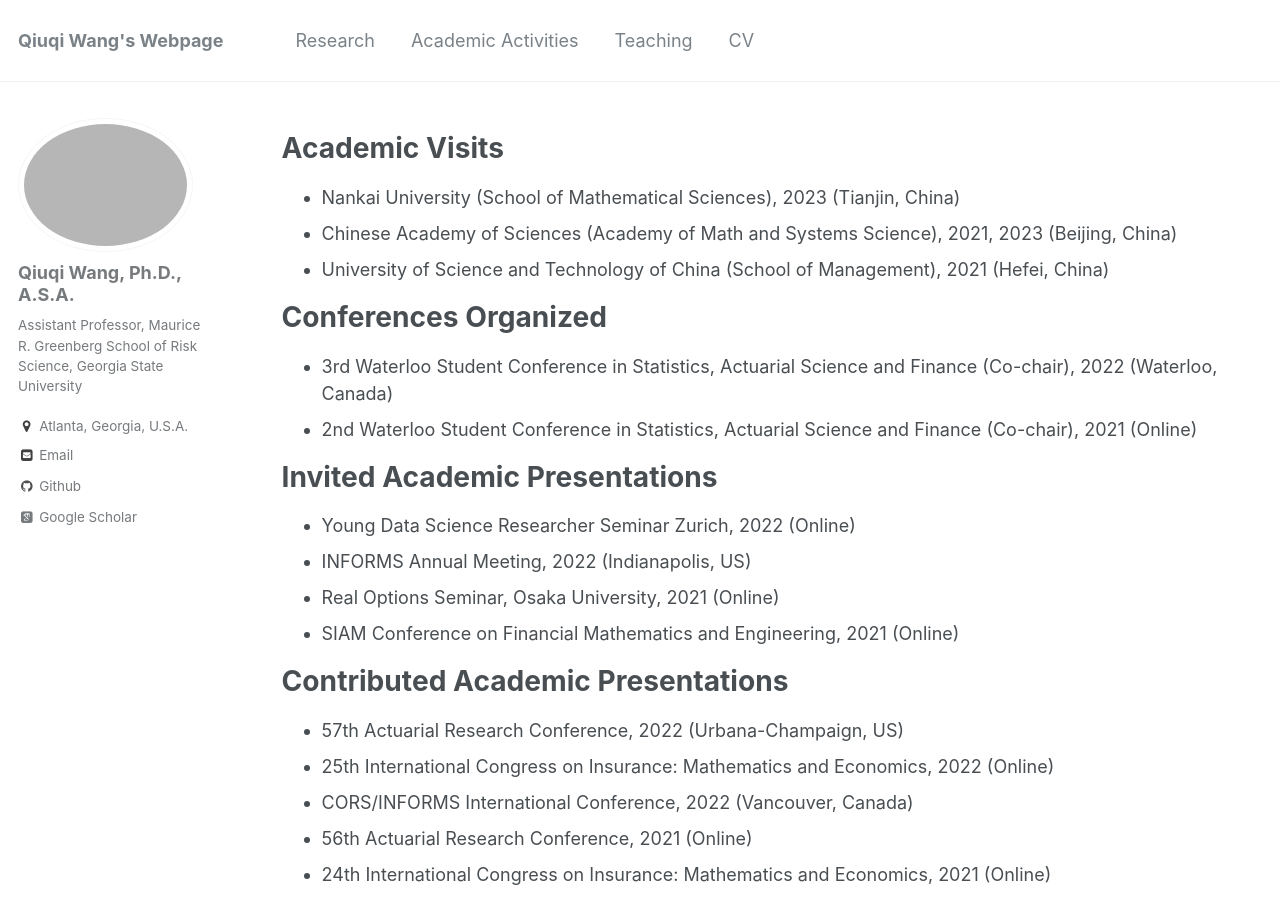
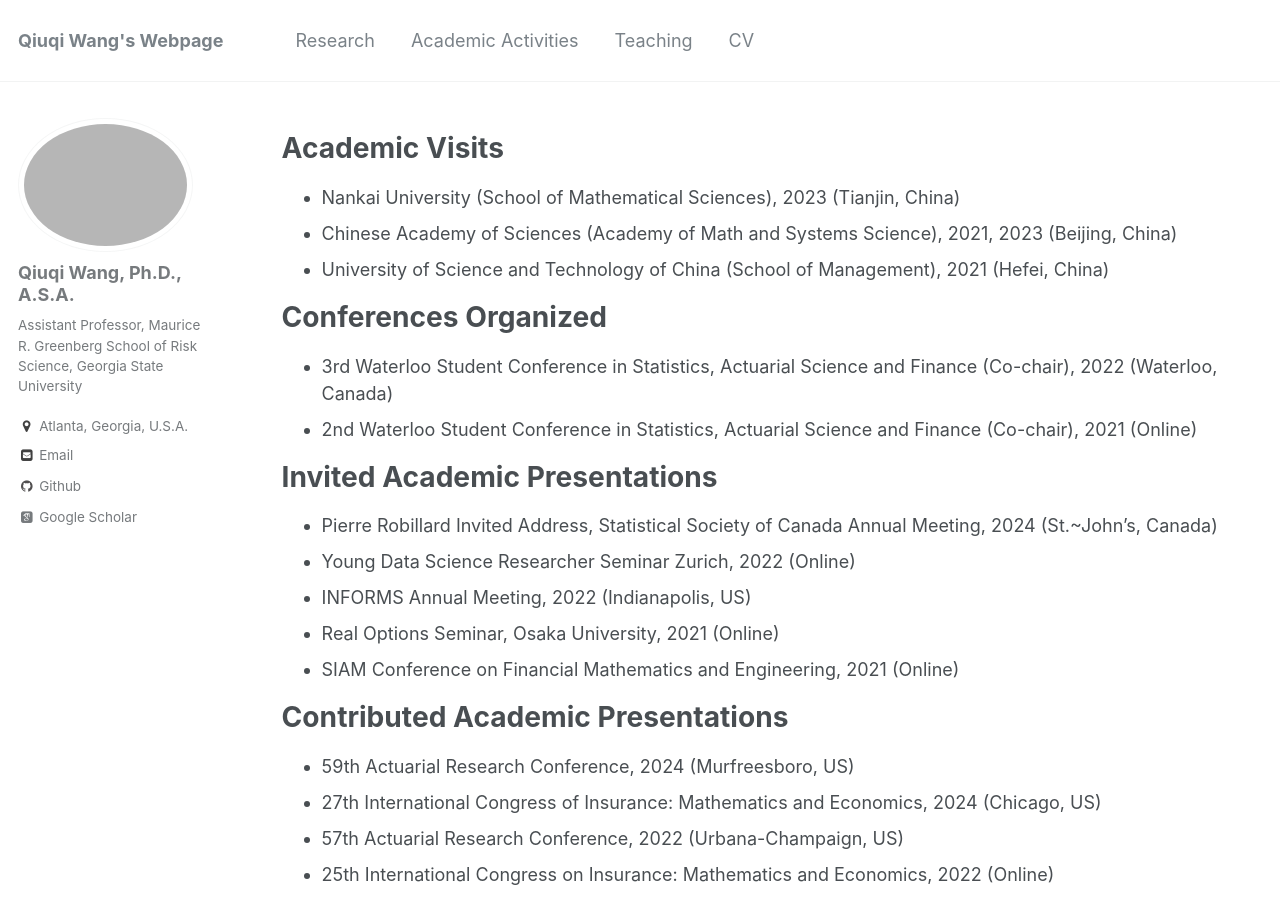
Before and after one commit to qwangan/qwangan.github.io, a Jekyll site: the page built from _pages/talks.md, in a window 1280 px wide and 900 px high. Built offline with Jekyll 4.4.1, drawn with Linux system fonts in a browser that asks for light colours; some web fonts are replaced.

Commit message:
Update talks.md

```diff
--- a/_pages/talks.md
+++ b/_pages/talks.md
@@ -15,12 +15,15 @@ author_profile: true
 * 2nd Waterloo Student Conference in Statistics, Actuarial Science and Finance (Co-chair), 2021 (Online)
 
 # Invited Academic Presentations
+* Pierre Robillard Invited Address, Statistical Society of Canada Annual Meeting, 2024 (St.~John's, Canada)
 * Young Data Science Researcher Seminar Zurich, 2022 (Online)
 * INFORMS Annual Meeting, 2022 (Indianapolis, US)
 * Real Options Seminar, Osaka University, 2021 (Online)
 * SIAM Conference on Financial Mathematics and Engineering, 2021 (Online)
 
 # Contributed Academic Presentations
+* 59th Actuarial Research Conference, 2024 (Murfreesboro, US)
+* 27th International Congress of Insurance: Mathematics and Economics, 2024 (Chicago, US)
 * 57th Actuarial Research Conference, 2022 (Urbana-Champaign, US)
 * 25th International Congress on Insurance: Mathematics and Economics, 2022 (Online)
 * CORS/INFORMS International Conference, 2022 (Vancouver, Canada)
```
